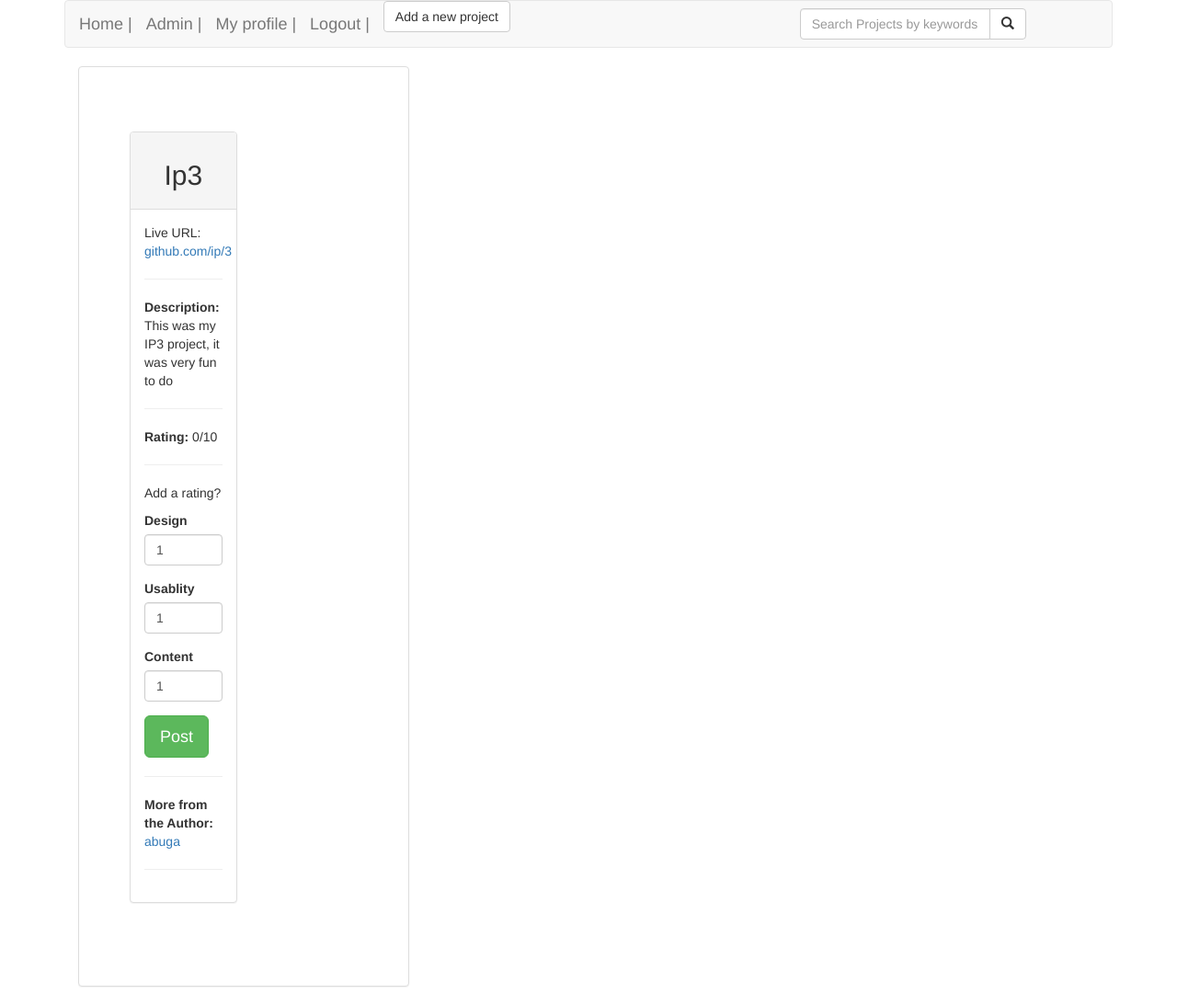
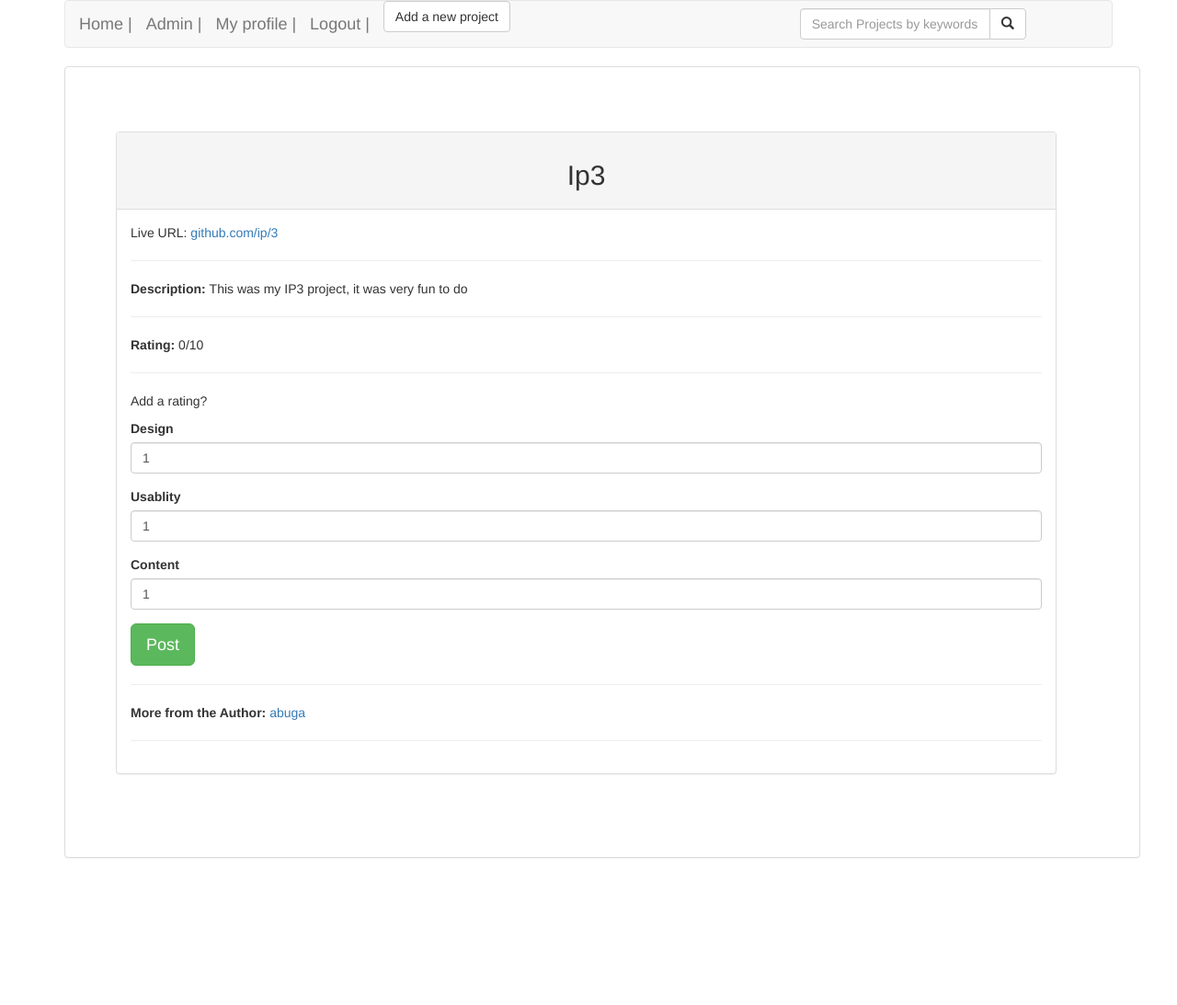
Before and after one commit to AbugaAroni/DjangoIp3, a Django app: page /viewproject/2 in a window 1280 px wide. Shown: the whole page at 92% size. After the commit the page ends 933 px from the top, so only its background shows below. Run offline with Django 3.2, Linux system fonts and the light colour scheme; a user stored in the database is signed in; data comes from the database, SQL or seed files in the repository; some libraries are stand-ins or nearby versions.

Commit message:
fix some errors on singleproject page

```diff
--- a/awards/templates/singleproject.html
+++ b/awards/templates/singleproject.html
@@ -4,13 +4,13 @@
   {{form.media}}
 <div class="container">
   <div class="row">
-    <div class="col-md-4">
+    <div class="col">
       <div class="panel panel-default">
         <div class="panel-body">
             <div class="panel-body">
               <!-- Looping through model   -->
               <div class="row">
-                  <div class="col-xs-11 col-sm-11 col-md-5 col-lg-5" style="padding: 10px; margin: 30px; ">
+                  <div class="col-xs-11 col-sm-11 col-md-11 col-lg-11" style="padding: 10px; margin: 30px; ">
                     <!-- displaying title -->
                     <div class="panel panel-default">
                       <div class="panel-heading">
```
